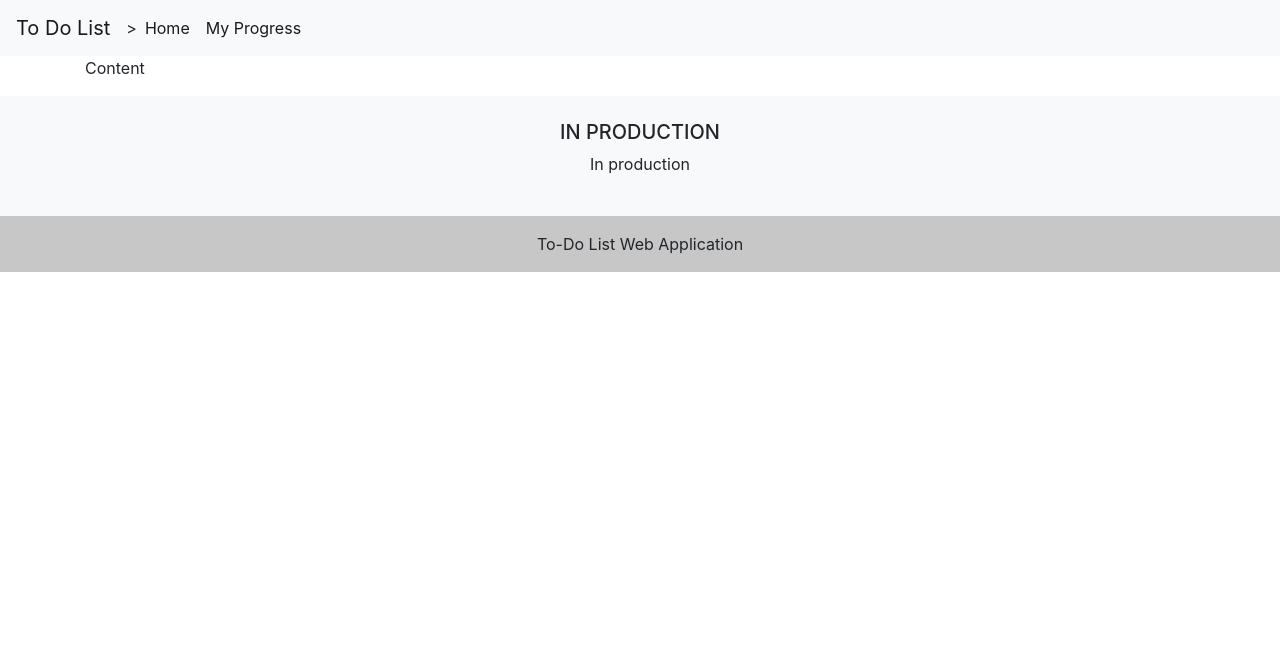
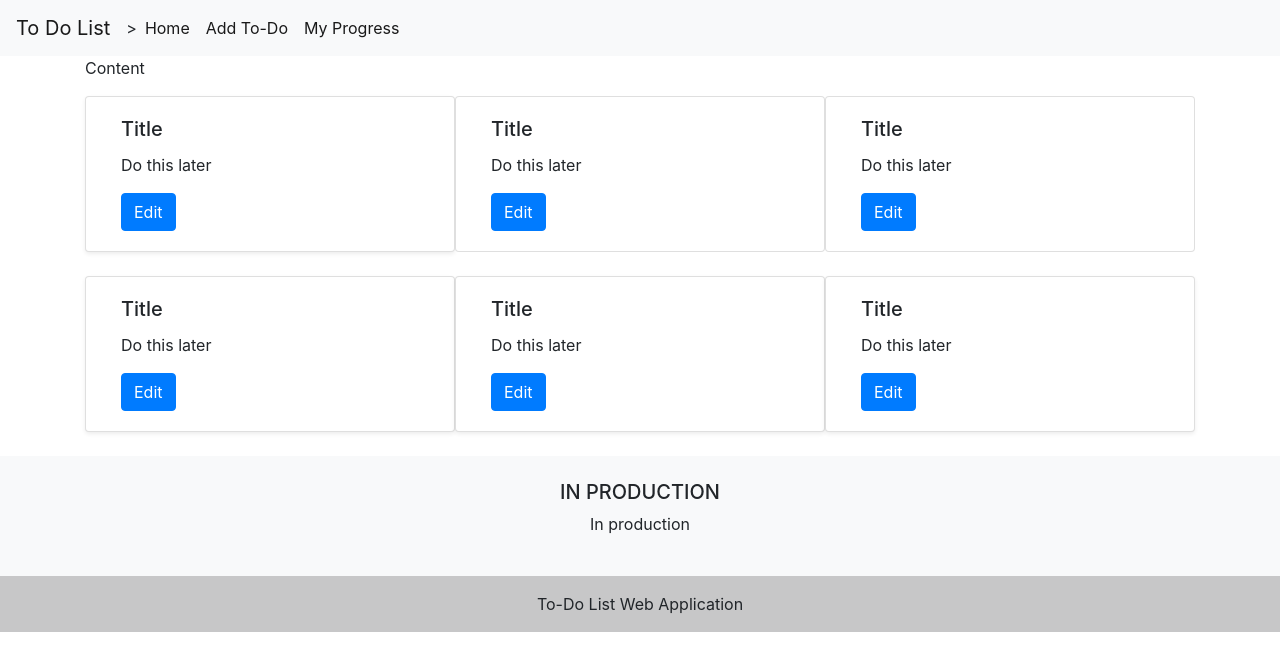
Before and after one commit to onurrbl/todo-list-app, a Django app: page /todo/home/ in a window 1280 px wide. Shown: the top 671 px of the page. Run offline with Django 3.2, Linux system fonts and the light colour scheme.

Commit message:
Html and Css

```diff
--- a/templates/base.html
+++ b/templates/base.html
@@ -30,6 +30,10 @@
           <a class="nav-link" href="#">Home <span class="sr-only">(current)</span></a>
         </li>
 
+        <li class="nav-item active">
+          <a class="nav-link" href="#">Add To-Do <span class="sr-only">(current)</span></a>
+        </li>
+
 
         <!-- <div class="dropdown-menu" aria-labelledby="navbarDropdown">
             <a class="dropdown-item" href="#">Action</a>
@@ -51,16 +55,73 @@
 
 
   </nav>
-<div class="container w-100 h-100">
+  <div class="container w-100 h-100">
 
-  {% block content %}
-  <p class=""> Content </p>
+    {% block content %}
+    <p class=""> Content </p>
+    <div class="container">
+      <div class="row">
+        <div class="card col-lg-4 col-md-4 mb-4 shadow-sm" style="width: 18rem;">
+
+          <div class="card-body">
+            <h5 class="card-title">Title</h5>
+            <p class="card-text">Do this later</p>
+            <a href="#" class="btn btn-primary">Edit</a>
+          </div>
+        </div>
+        <div class="card col-lg-4 col-md-4 mb-4" style="width: 18rem;">
+
+          <div class="card-body">
+            <h5 class="card-title">Title</h5>
+            <p class="card-text">Do this later</p>
+            <a href="#" class="btn btn-primary">Edit</a>
+          </div>
+        </div>
+        <div class="card col-lg-4 col-md-4 mb-4" style="width: 18rem;">
+
+          <div class="card-body">
+            <h5 class="card-title">Title</h5>
+            <p class="card-text">Do this later</p>
+            <a href="#" class="btn btn-primary">Edit</a>
+          </div>
+        </div>
+        <div class="card col-lg-4 col-md-4 mb-4 shadow-sm" style="width: 18rem;">
+
+          <div class="card-body">
+            <h5 class="card-title">Title</h5>
+            <p class="card-text">Do this later</p>
+            <a href="#" class="btn btn-primary">Edit</a>
+          </div>
+        </div>
+        <div class="card col-lg-4 col-md-4 mb-4 shadow-sm" style="width: 18rem;">
+
+          <div class="card-body">
+            <h5 class="card-title">Title</h5>
+            <p class="card-text">Do this later</p>
+            <a href="#" class="btn btn-primary">Edit</a>
+          </div>
+        </div>
+        <div class="card col-lg-4 col-md-4 mb-4 shadow-sm" style="width: 18rem;">
+
+          <div class="card-body">
+            <h5 class="card-title">Title</h5>
+            <p class="card-text">Do this later</p>
+            <a href="#" class="btn btn-primary">Edit</a>
+          </div>
+        </div>
+      </div>
 
 
 
 
-  {% endblock content %}
-</div>
+    </div>
+
+
+
+
+
+    {% endblock content %}
+  </div>
 
   <!-- Footer -->
   <footer class="bg-light text-center text-lg-start">
```
